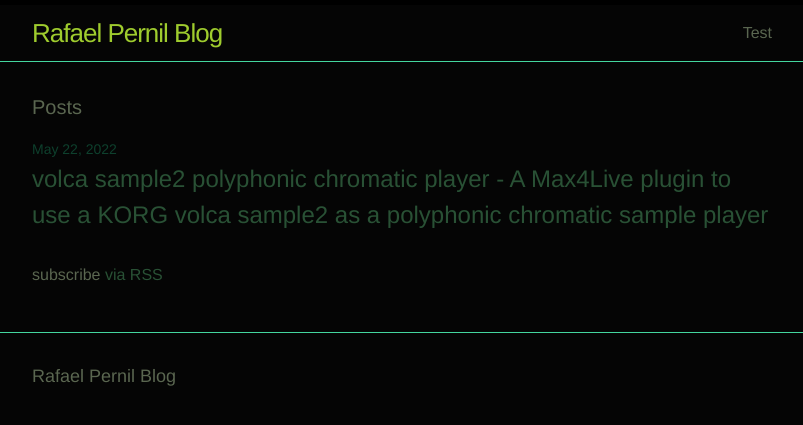
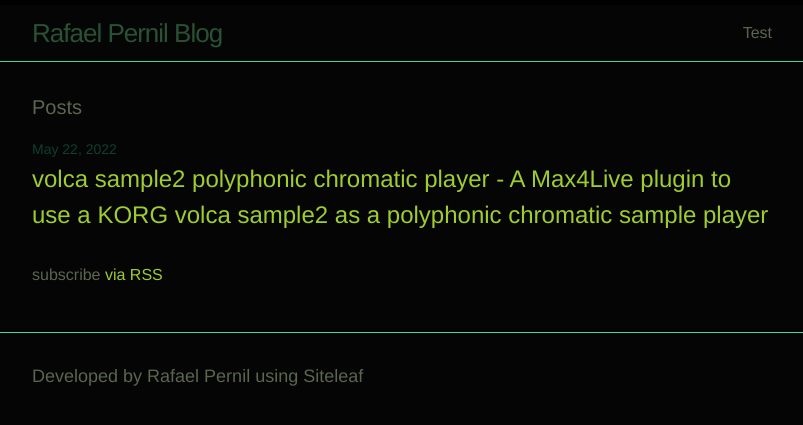
Before and after one commit to rafaelpernil2/blog-en, a Jekyll site: the page built from index.html, in a window 1280 px wide. Shown: the top 425 px of the page, without its empty margins (238-1041 px from the left). Built offline with Jekyll 4.4.1, drawn with Linux system fonts in a browser that asks for light colours.

Commit message:
fix: More style changes

```diff
--- a/_includes/footer.html
+++ b/_includes/footer.html
@@ -2,7 +2,7 @@
 
   <div class="wrapper">
 
-    <h2 class="footer-heading">{{ site.title }}</h2>
+    <h2 class="footer-heading">Developed by Rafael Pernil using Siteleaf</h2>
 
   </div>
 
--- a/css/main.scss
+++ b/css/main.scss
@@ -16,8 +16,8 @@ $spacing-unit:     30px;
 
 $text-color:       #5a6650;
 $background-color: #050505;
-$title-color:      #9fcc2e;
-$brand-color:      #295135;
+$title-color:      #295135;
+$brand-color:      #9fcc2e;
 
 $grey-color:       #0e402d;
 $grey-color-light: lighten($grey-color, 40%);
```
